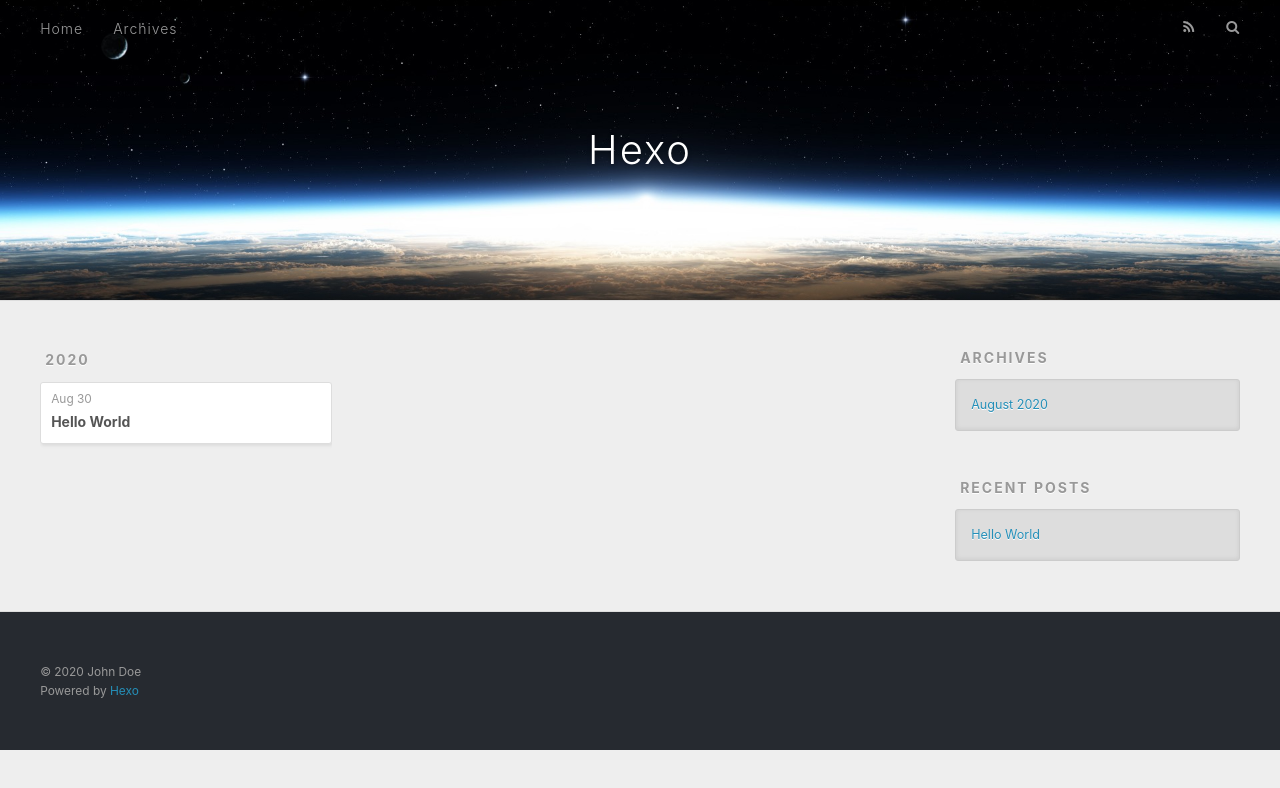
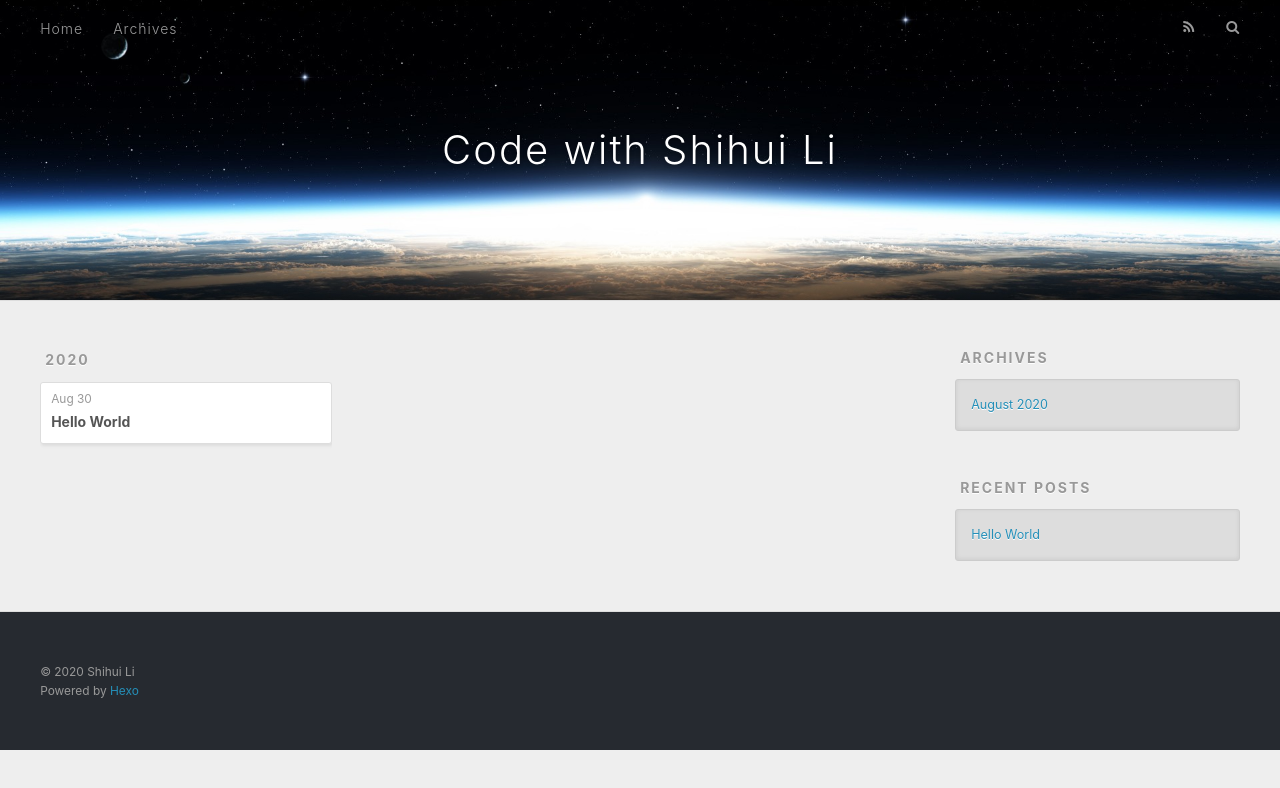
Before and after one commit to Shihui-Li/Shihui-Li.github.io, a plain HTML site: page archives/2020/08/index.html in a window 1280 px wide. Drawn offline with nearby package versions, Linux system fonts and the light colour scheme.

Commit message:
Site updated: 2020-08-30 11:11:44

```diff
--- a/archives/2020/08/index.html
+++ b/archives/2020/08/index.html
@@ -5,17 +5,17 @@
 
 
 
-  <title>Archives: 2020/8 | Hexo</title>
+  <title>Archives: 2020/8 | Code with Shihui Li</title>
   <meta name="viewport" content="width=device-width, initial-scale=1, maximum-scale=1">
   <meta property="og:type" content="website">
-<meta property="og:title" content="Hexo">
+<meta property="og:title" content="Code with Shihui Li">
 <meta property="og:url" content="http://yoursite.com/archives/2020/08/index.html">
-<meta property="og:site_name" content="Hexo">
+<meta property="og:site_name" content="Code with Shihui Li">
 <meta property="og:locale" content="en_US">
-<meta property="article:author" content="John Doe">
+<meta property="article:author" content="Shihui Li">
 <meta name="twitter:card" content="summary">
 
-    <link rel="alternate" href="/atom.xml" title="Hexo" type="application/atom+xml">
+    <link rel="alternate" href="/atom.xml" title="Code with Shihui Li" type="application/atom+xml">
 
 
     <link rel="icon" href="/favicon.png">
@@ -36,7 +36,7 @@
   <div id="header-outer" class="outer">
     <div id="header-title" class="inner">
       <h1 id="logo-wrap">
-        <a href="/" id="logo">Hexo</a>
+        <a href="/" id="logo">Code with Shihui Li</a>
       </h1>
 
     </div>
@@ -141,7 +141,7 @@
 
   <div class="outer">
     <div id="footer-info" class="inner">
-      &copy; 2020 John Doe<br>
+      &copy; 2020 Shihui Li<br>
       Powered by <a href="http://hexo.io/" target="_blank">Hexo</a>
     </div>
   </div>
```
Also changed, not shown: 2020/08/30/hello-world/index.html (+6 -6 lines), archives/2020/index.html (+7 -7 lines), archives/index.html (+7 -7 lines), index.html (+7 -7 lines).
